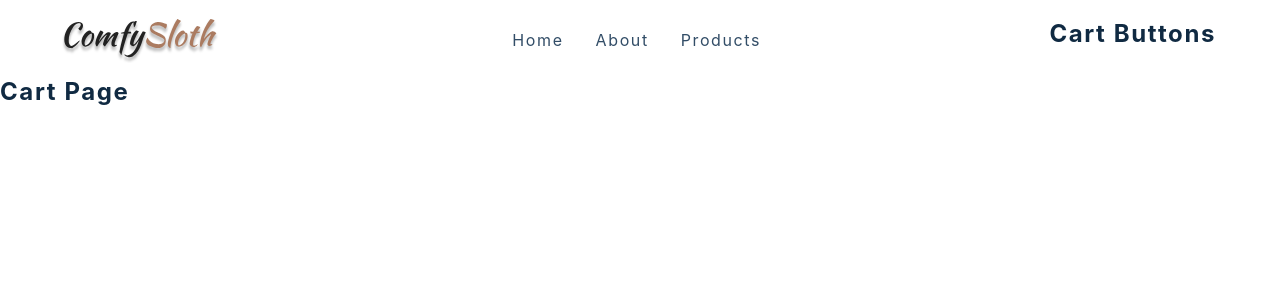
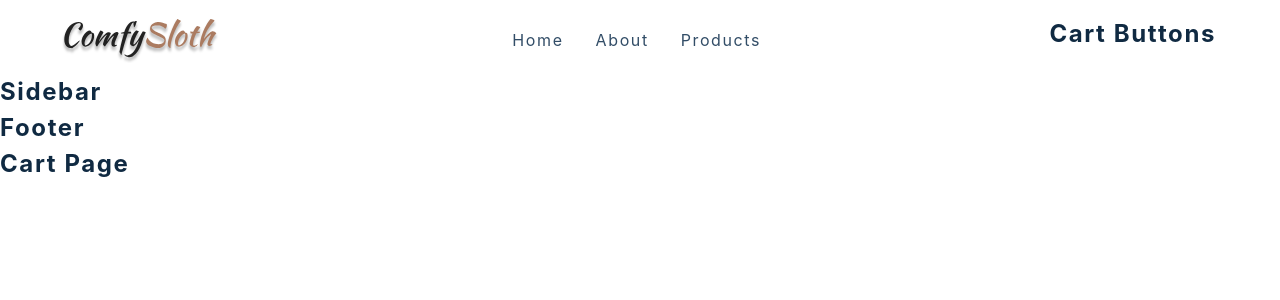
Before and after one commit to lisakuchmenko/ecommerce, a React (Create React App) app: page /cart in a window 1280 px wide. Shown: the top 300 px of the page. Built offline with nearby package versions, Linux system fonts and the light colour scheme.

Commit message:
added layout component for header,sidebar, footer rendering

```diff
--- a/src/App.js
+++ b/src/App.js
@@ -1,6 +1,6 @@
 import React from 'react';
 import { createBrowserRouter, RouterProvider, Route } from 'react-router-dom';
-import { Navbar, Sidebar, Footer } from './components';
+import { Layout } from './components';
 import {
 	Home,
 	Products,
@@ -14,7 +14,7 @@ import {
 
 const router = createBrowserRouter([
 	{
-		element: <Navbar />,
+		element: <Layout />,
 		children: [
 			{
 				path: '/',
--- a/src/components/Footer.js
+++ b/src/components/Footer.js
@@ -1,11 +1,10 @@
 import React from 'react';
 import styled from 'styled-components';
-import { Outlet } from 'react-router-dom';
+
 const Footer = () => {
 	return (
 		<>
 			<h4>footer</h4>
-			<Outlet />
 		</>
 	);
 };
--- /dev/null
+++ b/src/components/Layout.js
@@ -0,0 +1,18 @@
+import React from 'react';
+import Navbar from './Navbar';
+import Sidebar from './Sidebar';
+import Footer from './Footer';
+import { Outlet } from 'react-router-dom';
+
+const Layout = () => {
+	return (
+		<>
+			<Navbar />
+			<Sidebar />
+			<Footer />
+			<Outlet />
+		</>
+	);
+};
+
+export default Layout;
--- a/src/components/Navbar.js
+++ b/src/components/Navbar.js
@@ -2,7 +2,7 @@ import React from 'react';
 import styled from 'styled-components';
 import logo from '../assets/logo.svg';
 import { FaBars } from 'react-icons/fa';
-import { Link, Outlet } from 'react-router-dom';
+import { Link } from 'react-router-dom';
 import { links } from '../utils/constants';
 import CartButtons from './CartButtons';
 import { useProductsContext } from '../context/products_context';
@@ -34,7 +34,6 @@ const Nav = () => {
 					<CartButtons />
 				</div>
 			</NavContainer>
-			<Outlet />
 		</>
 	);
 };
--- a/src/components/Sidebar.js
+++ b/src/components/Sidebar.js
@@ -1,6 +1,6 @@
 import React from 'react';
 import logo from '../assets/logo.svg';
-import { Link, Outlet } from 'react-router-dom';
+import { Link } from 'react-router-dom';
 import { useProductsContext } from '../context/products_context';
 import { FaTimes } from 'react-icons/fa';
 import { links } from '../utils/constants';
@@ -12,7 +12,6 @@ const Sidebar = () => {
 	return (
 		<>
 			<h4>sidebar</h4>
-			<Outlet />
 		</>
 	);
 };
```
Also changed, not shown: src/components/index.js (+22 -20 lines).
